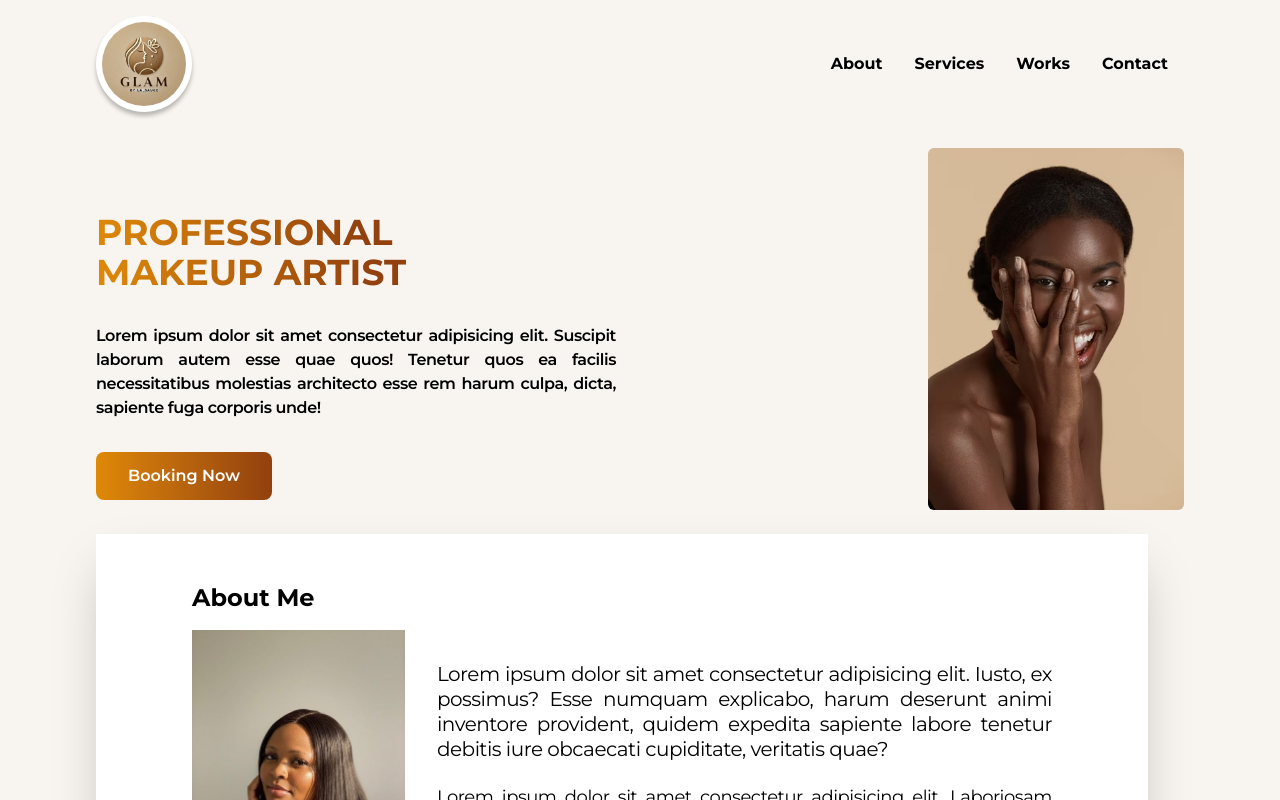
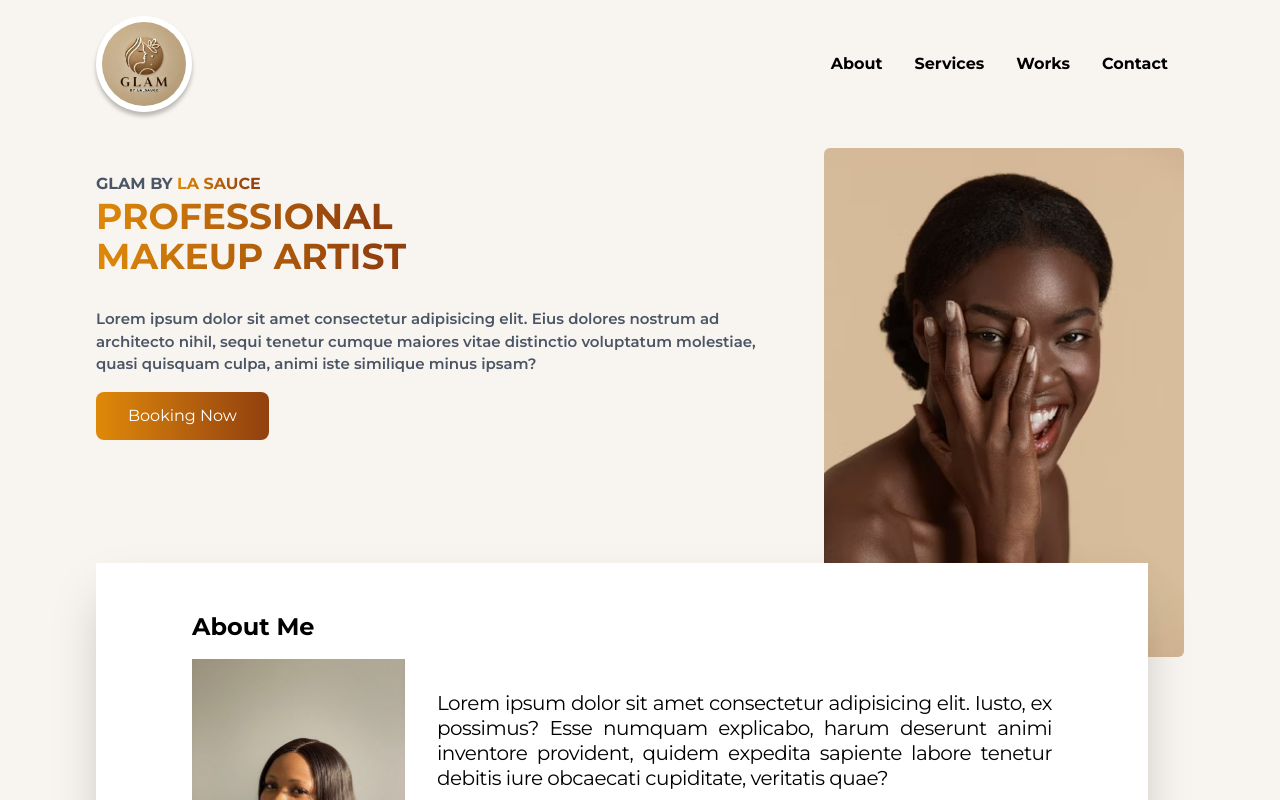
Before and after one commit to ernestkris6/GlamByLaSauce, a React (Vite) app: page / in a window 1280 px wide. Shown: the top 800 px of the page. Built offline with nearby package versions, Linux system fonts and the light colour scheme; a web font is replaced by a local one.

Commit message:
corrected hero section

```diff
--- a/src/ui/Footer.jsx
+++ b/src/ui/Footer.jsx
@@ -5,7 +5,7 @@ import { Link } from 'react-router-dom'
 export default function Footer() {
   return (
     <footer className='py-10 px-6 md:px-10 lg:px-24 bg-gradient-to-l from-[#92400E] to-[rgb(223,137,8)] h-[50%] text-white/80'>
-        <div className='pb-10 text-white/60'>
+        <div className='pb-10 text-white/60' onClick={() => scrollTo(0,0)}>
             <Logo />
         </div>
 
--- a/src/ui/HeroSection.jsx
+++ b/src/ui/HeroSection.jsx
@@ -4,26 +4,35 @@ import unsplash1 from '../assets/unsplash1.png'
 
 export default function HeroSection() {
   return (
-    <div className='flex flex-col sm:flex-row flex-wrap rounded-lg px-6 md:px-10 lg:px-24 md:mt-[-24]'>
+    <div className='px-6 md:px-10 lg:px-24 pt-8'>
+      <div className='flex flex-col md:flex-row-reverse gap-12 mb-12'>
+                <img className='w-full md:max-w-[360px] rounded-md' src={unsplash1} alt="" />
+                  <div className='items-center text-gray-600  justify-center'>
+                    <div className='mt-0 md:mt-6'>
+                      <h2 className='text-start text-gray-600  font-bold'>GLAM BY <span>LA SAUCE</span></h2>
+                      <p className='text-start uppercase font-bold text-4xl'><span>professional</span></p>
+                      <p className='text-start uppercase font-bold text-4xl pb-8 '><span>makeup artist</span></p>
+                      <p className='text-[15px] font-semibold pb-4'>Lorem ipsum dolor sit amet consectetur adipisicing elit. Eius dolores nostrum ad architecto nihil, sequi tenetur cumque maiores vitae distinctio voluptatum molestiae, quasi quisquam culpa, animi iste similique minus ipsam?</p>
+                    </div>
+                    <Button type="span">Booking Now</Button>
+                </div>
+           </div>
 
-      {/* Text and button */}
-
-      <div className='flex flex-col md:w-1/2 items-start justify-center pt-12 sm:pt-18 lg:pt-24 pb-8 sm:pb-24 md:pb-32 lg:pb-44'>
-          <p className='uppercase font-bold text-4xl text-center'><span>professional</span></p>
-          <p className='uppercase font-bold text-4xl pb-8 '><span>makeup artist</span></p>
-          <div className='w-full font-semibold'>
-            <p className='text-justify justify-center tracking-tight pb-2 md:pr-6 xl:pb-8'>Lorem ipsum dolor sit amet consectetur adipisicing elit. Suscipit laborum autem esse quae quos! Tenetur quos ea facilis necessitatibus molestias architecto esse rem harum culpa, dicta, sapiente fuga corporis unde!</p>
-            <Button type="span">Booking Now</Button>
-          </div>
-      </div>
-
-      {/*Image*/}
-      <div className='md:w-1/2 md:gap-8 lg:pl-48 md:mt-8 xl:pl-72'>
-        <img className='w-full md:max-w-[360px] rounded-md relative' src={unsplash1} alt="" />
-      </div>
     </div>
   )
 }
+
+
+
+
+
+
+
+
+
+
+
+
 
 //gap-4 py-10 m-auto
 
@@ -35,3 +44,23 @@ export default function HeroSection() {
 
 
 //https://www.figma.com/design/a5Qy7QsBDuwweCjBpUbwhZ/Makeup-website--Community-?node-id=0-1&p=f&t=n6z1lIEzUtqFni4e-0
+
+
+{/* <div className='flex flex-col sm:flex-row flex-wrap rounded-lg px-6 md:px-10 lg:px-24 md:mt-[-24]'>
+
+      {/* Text and button */}
+
+      // <div className='flex flex-col md:w-1/2 items-start justify-center pt-12 sm:pt-18 lg:pt-24 pb-8 sm:pb-24 md:pb-32 lg:pb-44'>
+      //     <p className='uppercase font-bold text-4xl text-center'><span>professional</span></p>
+      //     <p className='uppercase font-bold text-4xl pb-8 '><span>makeup artist</span></p>
+      //     <div className='w-full font-semibold'>
+      //       <p className='text-justify justify-center tracking-tight pb-2 md:pr-6 xl:pb-8'>Lorem ipsum dolor sit amet consectetur adipisicing elit. Suscipit laborum autem esse quae quos! Tenetur quos ea facilis necessitatibus molestias architecto esse rem harum culpa, dicta, sapiente fuga corporis unde!</p>
+      //       <Button type="span">Booking Now</Button>
+      //     </div>
+      // </div>
+
+      {/*Image*/}
+      // <div className='md:w-1/2 md:gap-8 lg:pl-48 md:mt-8 xl:pl-72'>
+      //   <img className='w-full md:max-w-[360px] rounded-md relative' src={unsplash1} alt="" />
+      // </div>
+    // </div> */}
```
